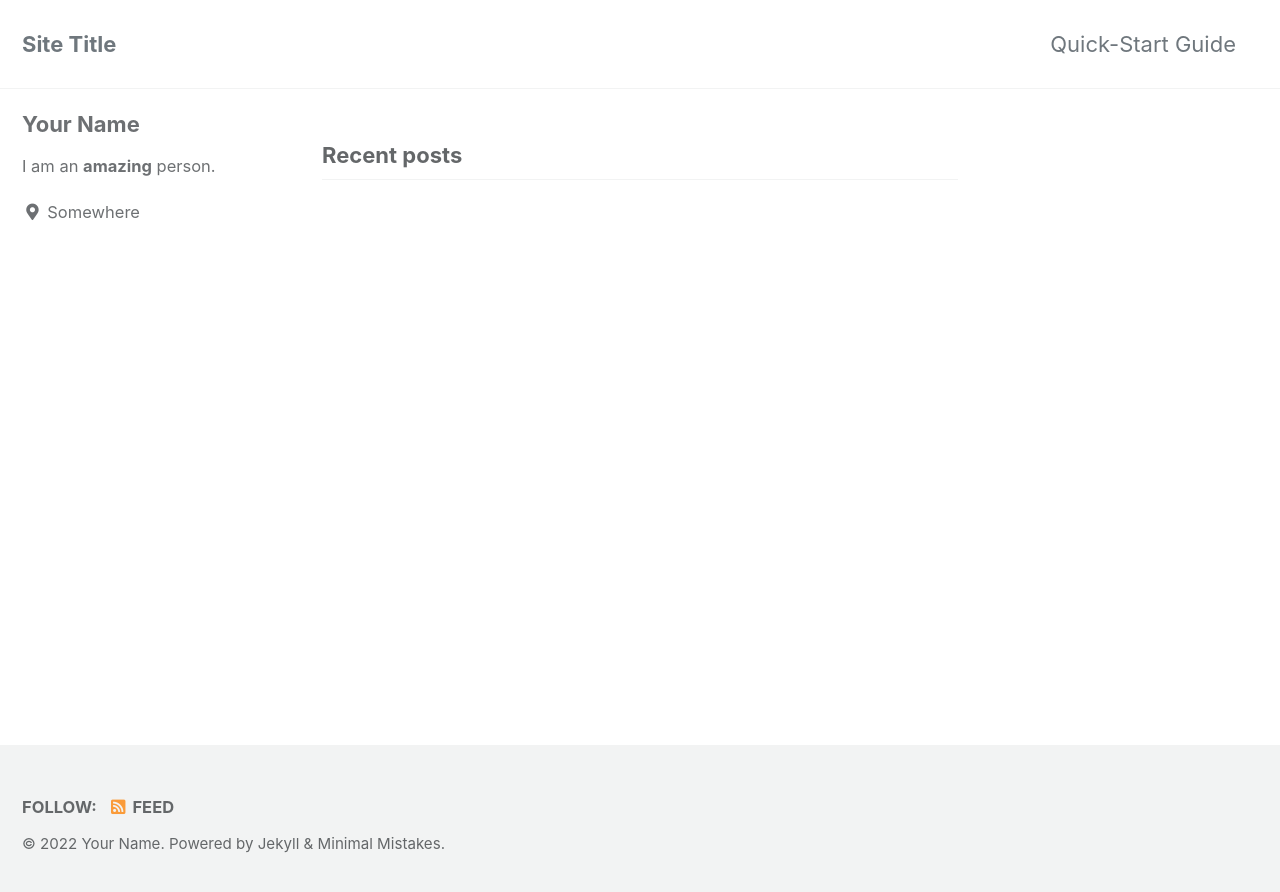
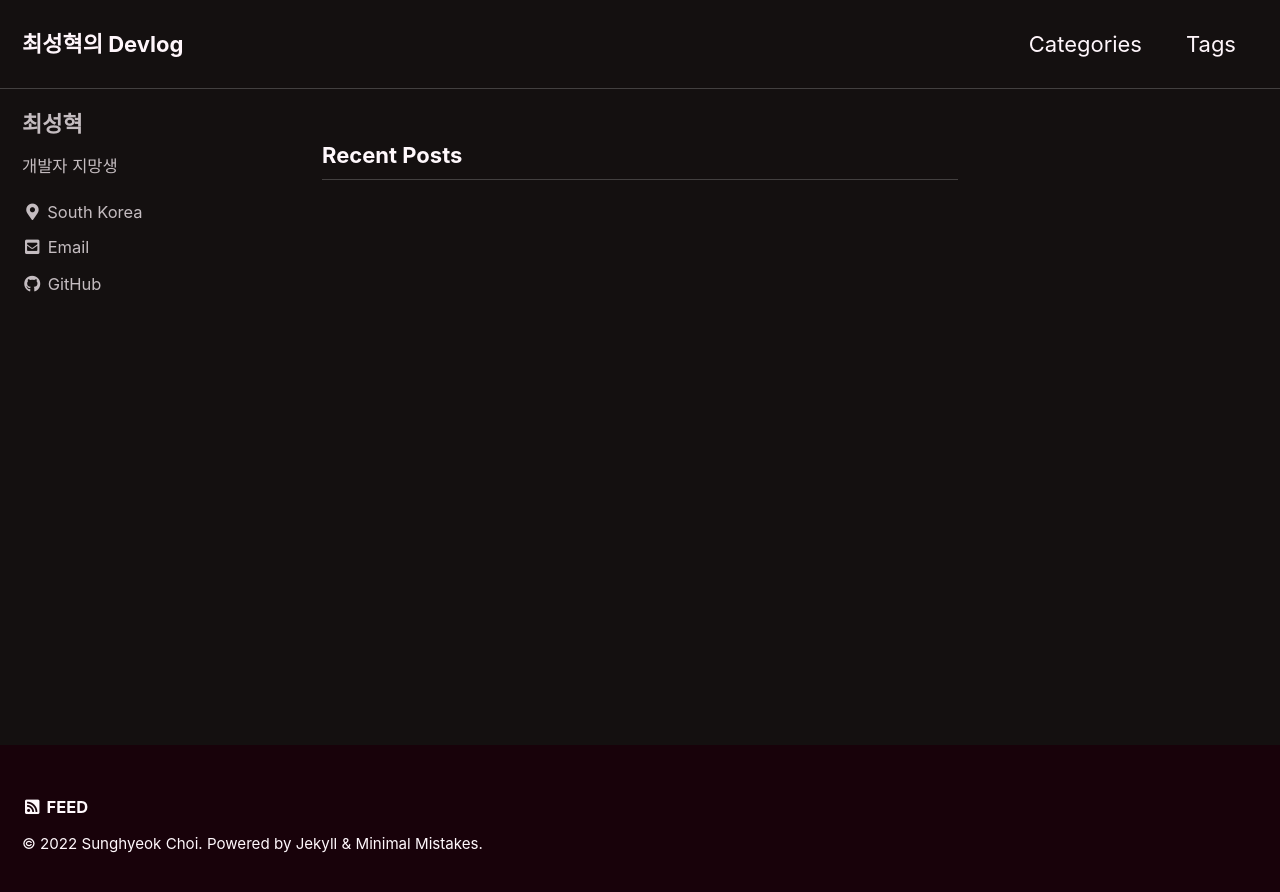
Before and after one commit to shyeokchoi/shyeokchoi.github.io, a Jekyll site: the page built from index.html, in a window 1280 px wide. Shown: the top 892 px of the page. Built offline with Jekyll 4.4.1, drawn with Linux system fonts in a browser that asks for light colours; cached includes are drawn as plain includes; the list of posts is cut into pages by our own code.

Commit message:
new blog

```diff
--- a/_config.yml
+++ b/_config.yml
@@ -12,18 +12,18 @@
 
 # theme                  : "minimal-mistakes-jekyll"
 # remote_theme           : "mmistakes/minimal-mistakes"
-minimal_mistakes_skin    : "default" # "air", "aqua", "contrast", "dark", "dirt", "neon", "mint", "plum", "sunrise"
+minimal_mistakes_skin    : "neon" # "default" "air", "aqua", "contrast", "dark", "dirt", "neon", "mint", "plum", "sunrise"
 
 # Site Settings
-locale                   : "en-US"
-title                    : "Site Title"
+locale                   : "ko_KR"
+title                    : "최성혁의 Devlog"
 title_separator          : "-"
 subtitle                 : # site tagline that appears below site title in masthead
-name                     : "Your Name"
-description              : "An amazing website."
-url                      : # the base hostname & protocol for your site e.g. "https://mmistakes.github.io"
+name                     : "Sunghyeok Choi"
+description              : "꾸준하게"
+url                      : "https://qqq981130.github.io" # the base hostname & protocol for your site e.g. "https://mmistakes.github.io"
 baseurl                  : # the subpath of your site, e.g. "/blog"
-repository               : # GitHub username/repo-name e.g. "mmistakes/minimal-mistakes"
+repository               : https://github.com/qqq981130 # GitHub username/repo-name e.g. "mmistakes/minimal-mistakes"
 teaser                   : # path of fallback teaser image, e.g. "/assets/images/500x300.png"
 logo                     : # path of logo image to display in the masthead, e.g. "/assets/images/88x88.png"
 masthead_title           : # overrides the website title displayed in the masthead, use " " for no title
@@ -104,51 +104,51 @@ analytics:
 
 # Site Author
 author:
-  name             : "Your Name"
+  name             : "최성혁"
   avatar           : # path of avatar image, e.g. "/assets/images/bio-photo.jpg"
-  bio              : "I am an **amazing** person."
-  location         : "Somewhere"
+  bio              : "개발자 지망생"
+  location         : "South Korea"
   email            :
   links:
     - label: "Email"
       icon: "fas fa-fw fa-envelope-square"
-      # url: "mailto:your.name@email.com"
-    - label: "Website"
-      icon: "fas fa-fw fa-link"
+      url: qqq981130@gmail.com
+    #- label: "Website"
+    #  icon: "fas fa-fw fa-link"
       # url: "https://your-website.com"
-    - label: "Twitter"
-      icon: "fab fa-fw fa-twitter-square"
+    #- label: "Twitter"
+    #  icon: "fab fa-fw fa-twitter-square"
       # url: "https://twitter.com/"
-    - label: "Facebook"
-      icon: "fab fa-fw fa-facebook-square"
+    #- label: "Facebook"
+    #  icon: "fab fa-fw fa-facebook-square"
       # url: "https://facebook.com/"
     - label: "GitHub"
       icon: "fab fa-fw fa-github"
-      # url: "https://github.com/"
-    - label: "Instagram"
-      icon: "fab fa-fw fa-instagram"
+      url: "https://github.com/qqq981130"
+    #- label: "Instagram"
+    #  icon: "fab fa-fw fa-instagram"
       # url: "https://instagram.com/"
 
 # Site Footer
 footer:
   links:
-    - label: "Twitter"
-      icon: "fab fa-fw fa-twitter-square"
+    #- label: "Twitter"
+    #  icon: "fab fa-fw fa-twitter-square"
       # url:
-    - label: "Facebook"
-      icon: "fab fa-fw fa-facebook-square"
+    #- label: "Facebook"
+    #  icon: "fab fa-fw fa-facebook-square"
       # url:
-    - label: "GitHub"
-      icon: "fab fa-fw fa-github"
+    #- label: "GitHub"
+    #  icon: "fab fa-fw fa-github"
       # url:
-    - label: "GitLab"
-      icon: "fab fa-fw fa-gitlab"
+    #- label: "GitLab"
+    #  icon: "fab fa-fw fa-gitlab"
       # url:
-    - label: "Bitbucket"
-      icon: "fab fa-fw fa-bitbucket"
+    #- label: "Bitbucket"
+    #  icon: "fab fa-fw fa-bitbucket"
       # url:
-    - label: "Instagram"
-      icon: "fab fa-fw fa-instagram"
+    #- label: "Instagram"
+    #  icon: "fab fa-fw fa-instagram"
       # url:
 
 
@@ -287,6 +287,8 @@ defaults:
       layout: single
       author_profile: true
       read_time: true
-      comments: # true
+      comments: true
       share: true
       related: true
+      mathjax: true
+      sidebar_main: true
--- a/_data/navigation.yml
+++ b/_data/navigation.yml
@@ -1,7 +1,7 @@
 # main links
 main:
-  - title: "Quick-Start Guide"
-    url: https://mmistakes.github.io/minimal-mistakes/docs/quick-start-guide/
+  #- title: "Quick-Start Guide"
+  #  url: https://mmistakes.github.io/minimal-mistakes/docs/quick-start-guide/
   # - title: "About"
   #   url: https://mmistakes.github.io/minimal-mistakes/about/
   # - title: "Sample Posts"
@@ -10,3 +10,7 @@ main:
   #   url: /collection-archive/
   # - title: "Sitemap"
   #   url: /sitemap/
+  - title: "Categories"
+    url: /categories/
+  - title: "Tags"
+    url: /tags/
--- a/_includes/sidebar.html
+++ b/_includes/sidebar.html
@@ -15,5 +15,10 @@
       {% include nav_list nav=page.sidebar.nav %}
     {% endif %}
   {% endif %}
+
+  {% if page.sidebar_main %}
+    {% include nav_list_main %}
+  {% endif %}
+
   </div>
 {% endif %}
```
Also changed, not shown: _includes/nav_list_main (added, +50 -0 lines), _includes/scripts.html (+7 -0 lines), docs/_pages/categories/category-csapp.md (added, +11 -0 lines), test/index.html (+1 -0 lines).
